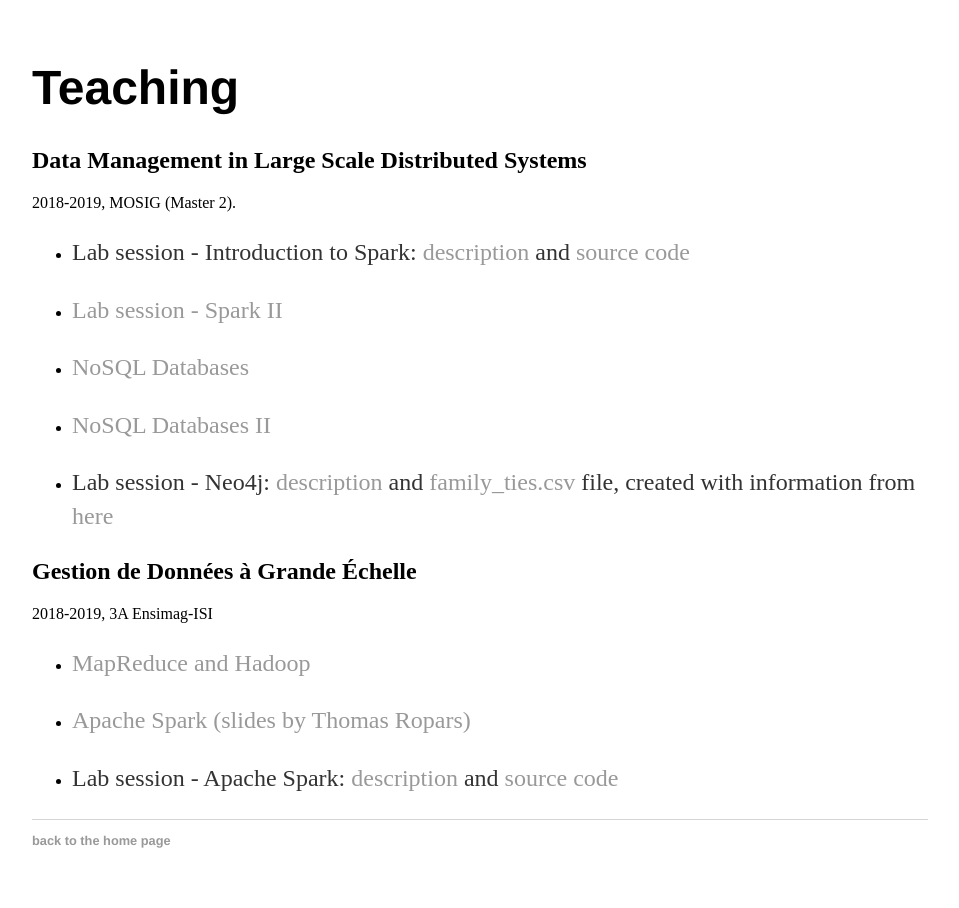
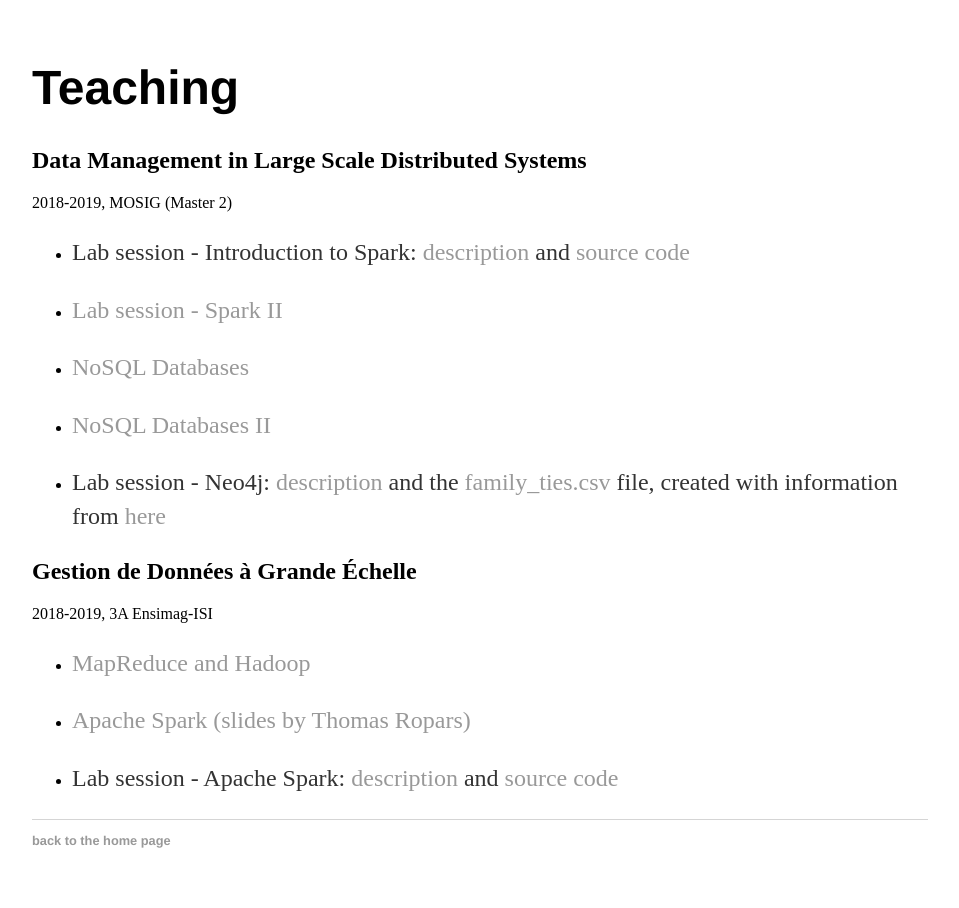
Before and after one commit to francielizanon/francielizanon, a Jekyll site: the page teaching/index.html, which Jekyll copies as it is, in a window 1280 px wide. Shown: the whole page, without its empty margins (160-1119 px from the left). Built offline with Jekyll 4.4.1, drawn with Linux system fonts in a browser that asks for light colours.

```diff
--- a/teaching/index.html
+++ b/teaching/index.html
@@ -14,7 +14,7 @@
 <h1>Teaching</h1>
 <h2>Data Management in Large Scale Distributed Systems</h2>
 
-2018-2019, MOSIG (Master 2).
+2018-2019, MOSIG (Master 2)
 
 <ul>
 <li>
@@ -30,7 +30,7 @@
 <p><a href="slides/LSDM-6-nosql2.pdf">NoSQL Databases II</a></p>
 </li>
 <li>
-<p>Lab session - Neo4j: <a href="TP/LSDM-neo4j.pdf">description</a> and <a href="TP/family_ties.csv">family_ties.csv</a> file, created with information from <a href="https://github.com/mneedham/neo4j-got/blob/master/data/import/family_ties.csv">here</a></p>
+<p>Lab session - Neo4j: <a href="TP/LSDM-neo4j.pdf">description</a> and the <a href="TP/family_ties.csv">family_ties.csv</a> file, created with information from <a href="https://github.com/mneedham/neo4j-got/blob/master/data/import/family_ties.csv">here</a></p>
 </li>
 </ul>
 <h2>Gestion de Données à Grande Échelle</h2>
```
Also changed, not shown: other parts of teaching/index.html (+1 -1 lines).
